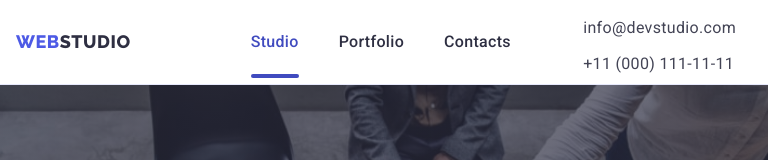
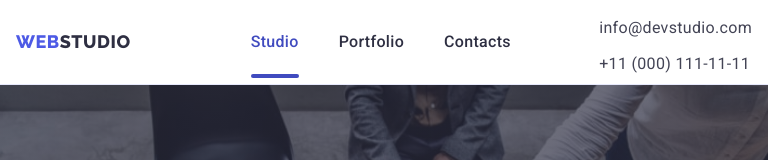
Before and after one commit to YevhenDumpe/goit-markup-hw-07, a plain HTML site: page index.html in a window 768 px wide. Shown: the top 160 px of the page. Drawn offline with nearby package versions, Linux system fonts and the light colour scheme.

Commit message:
fix address

```diff
--- a/css/media.css
+++ b/css/media.css
@@ -48,12 +48,11 @@
     gap: 12px;
      }
 
-    .address {
-      position: relative;
-      top: -8px;
-      right: 16px;
+  .address {
+    position: relative;
+    top: -8px;
+  }
 
-    }
   .header-link {
     font-family: inherit;
     font-weight: 500;
```
